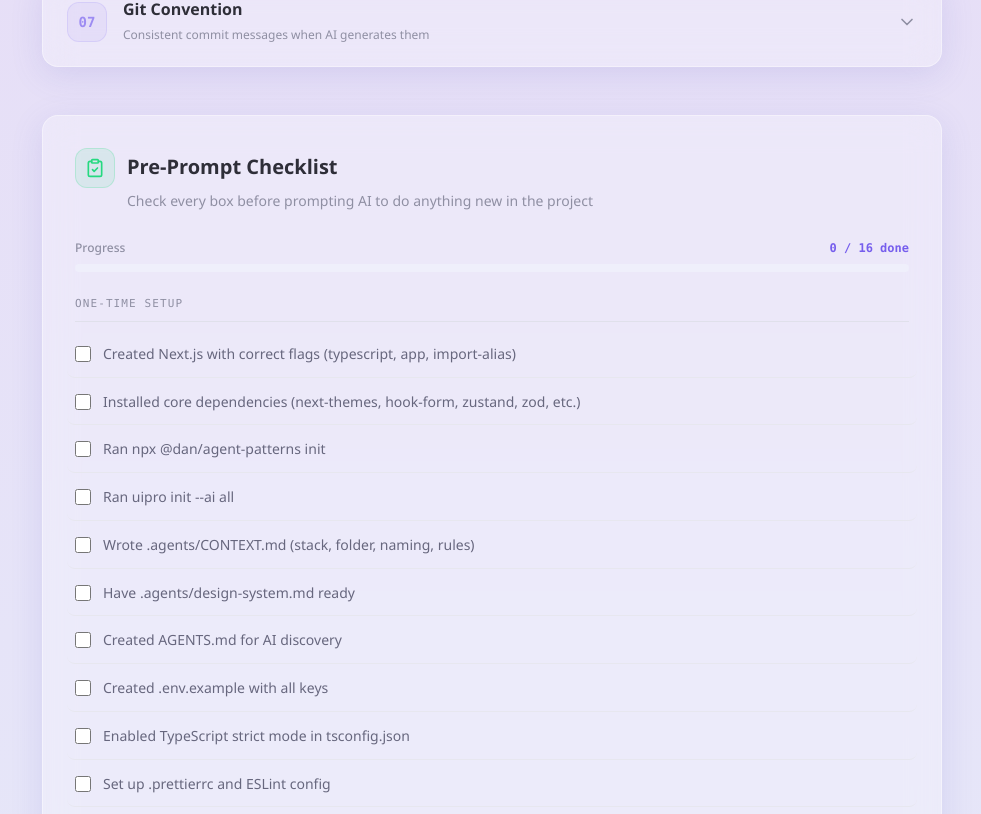
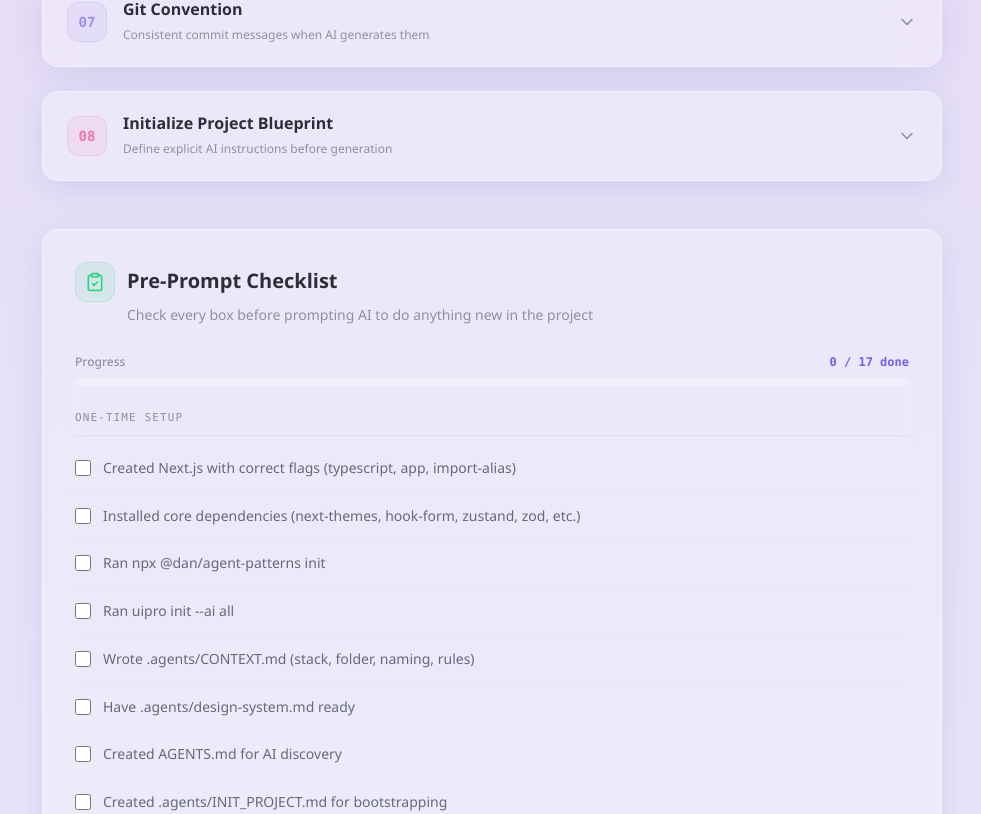
Before and after one commit to danya0365/promptready-nextjs, a Next.js app: page /setup-guide in a window 1280 px wide. Shown: the part 2346-3160 px from the top of the page, without its empty margins (148-1129 px from the left). Built offline with nearby package versions, Linux system fonts and the light colour scheme.

Commit message:
feat: add phase8 to setup guide for project initialization and blueprinting

```diff
--- a/src/domin/data/setup-guide.ts
+++ b/src/domin/data/setup-guide.ts
@@ -268,6 +268,28 @@ test:     add / update tests`,
       },
     ],
   },
+  {
+    id: "phase8",
+    num: "08",
+    title: "Initialize Project Blueprint",
+    subtitle: "Define explicit AI instructions before generation",
+    colorKey: "phase8",
+    steps: [
+      {
+        label: "8.1",
+        title: "Create INIT_PROJECT.md",
+        code: `Please create a new file at:
+
+.agents/INIT_PROJECT.md
+
+Based on the template: .agents/skills/init-project/SKILL.md
+
+IMPORTANT: You must ALWAYS ask for clarification and requirements via prompt before generating any content. Do NOT make assumptions or decide the project structure on your own.`,
+        whyNote:
+          "Force the AI to engage in a planning/asking phase before writing any project code, ensuring it follows the specific init-project skill guidelines without making assumptions.",
+      },
+    ],
+  },
 ];
 
 export const CHECKLIST_GROUPS: ChecklistGroup[] = [
@@ -291,6 +313,7 @@ export const CHECKLIST_GROUPS: ChecklistGroup[] = [
       },
       { id: "c6", label: "Have .agents/design-system.md ready" },
       { id: "c16", label: "Created AGENTS.md for AI discovery" },
+      { id: "c17", label: "Created .agents/INIT_PROJECT.md for bootstrapping" },
       { id: "c7", label: "Created .env.example with all keys" },
       { id: "c8", label: "Enabled TypeScript strict mode in tsconfig.json" },
       { id: "c9", label: "Set up .prettierrc and ESLint config" },
@@ -364,4 +387,9 @@ export const PHASE_COLORS: Record<
     bg: "bg-primary-light/10",
     border: "border-primary-light/20",
   },
+  phase8: {
+    text: "text-accent",
+    bg: "bg-accent/10",
+    border: "border-accent/20",
+  },
 };
--- a/src/domin/types/setup-guide.ts
+++ b/src/domin/types/setup-guide.ts
@@ -43,3 +43,4 @@ export type PhaseColor =
   | 'phase5'
   | 'phase6'
   | 'phase7'
+  | 'phase8'
```
